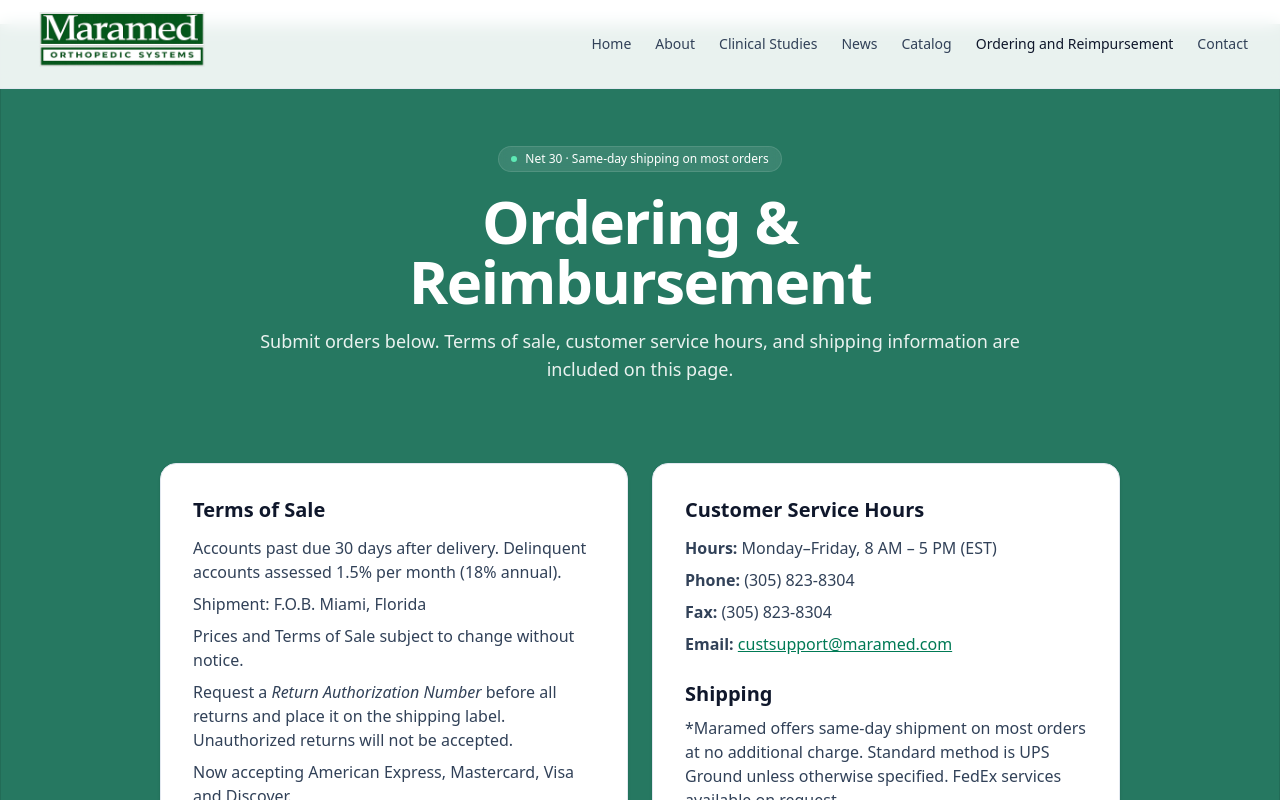
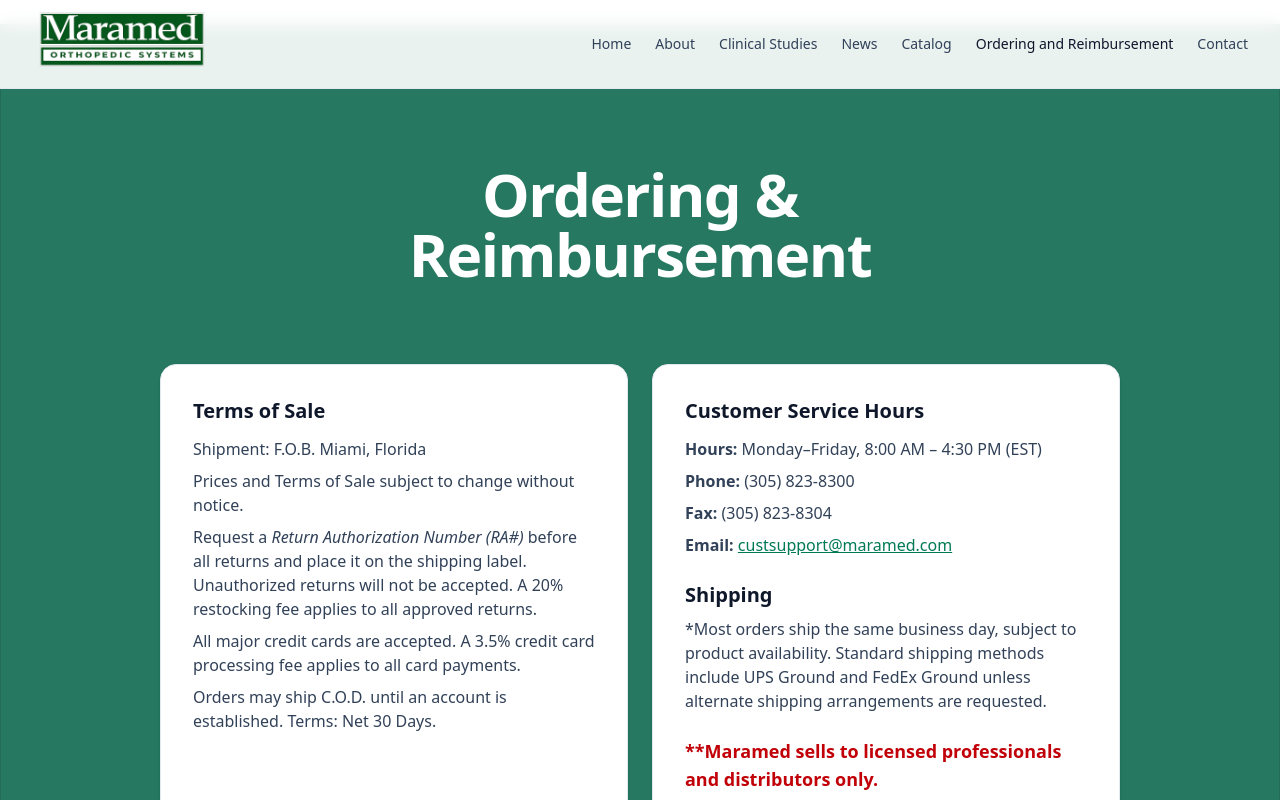
Before and after one commit to erniesmith82/maramed-site, a SvelteKit app: page /ordering in a window 1280 px wide. Shown: the top 800 px of the page. Built offline with nearby package versions, Linux system fonts and the light colour scheme.

Commit message:
Update shipping, returns, payment, and catalog content

```diff
--- a/src/lib/components/Navbar.svelte
+++ b/src/lib/components/Navbar.svelte
@@ -8,7 +8,7 @@
     { href: "/clinical", label: "Clinical Studies" },
     { href: "/news", label: "News" },
     { href: "/catalog", label: "Catalog" },
-    { href: "/ordering", label: "Ordering and Reimpursement" },
+    { href: "/ordering", label: "Ordering and Reimbursement" },
     { href: "/contact", label: "Contact" },
   ];
 
--- a/src/routes/+page.svelte
+++ b/src/routes/+page.svelte
@@ -169,19 +169,19 @@
         <!-- media card -->
         <div class="relative" in:fade={{ duration: T(350), delay: D(120) }}>
           <div
-            class="aspect-[16/10] w-full rounded-3xl border border-white/15 overflow-hidden bg-white/5 shadow-lg"
-            in:scale={{ duration: T(450), delay: D(120), start: 0.96 }}
-          >
+  class="aspect-[16/10] w-full overflow-hidden"
+  in:scale={{ duration: T(450), delay: D(120), start: 0.96 }}
+>
             {#if showHero}
               <img
-                src="/Maramed-catalog.jpg"
-                alt="Catalog preview"
-                class="h-full w-full object-cover will-change-transform"
-                on:error={() => (showHero = false)}
-              />
+  src="/Maramed-catalog-front.jpg"
+  alt="Catalog preview"
+  class="h-full w-full object-contain will-change-transform"
+  on:error={() => (showHero = false)}
+/>
             {:else}
               <div class="h-full w-full grid place-items-center bg-white/10 text-emerald-50/70">
-                Add a hero image at <code>/static/images/Maramed-catalog.jpg</code>
+                Add a hero image at <code>/static/images/Maramed-catalog-front.jpg</code>
               </div>
             {/if}
           </div>
--- a/src/routes/catalog/+page.svelte
+++ b/src/routes/catalog/+page.svelte
@@ -38,9 +38,8 @@
 <!-- catalog page wrapper: full-bleed background image with scrollable content slot -->
 <section
   class="relative isolate min-h-[100svh] sm:min-h-screen flex
-         bg-no-repeat bg-top sm:bg-center
-         bg-contain lg:bg-cover"
-  style="background-image:url('/Maramed-catalog.jpg'); background-color:white;"
+         bg-no-repeat bg-top bg-contain"
+  style="background-image:url('/Maramed-catalog-front.jpg'); background-color:white;"
 >
   <main
     class="relative z-10 flex-1 px-3 sm:px-6 lg:px-8 py-1 sm:py-3 overflow-y-auto no-scrollbar"
--- a/src/routes/ordering/+page.svelte
+++ b/src/routes/ordering/+page.svelte
@@ -170,16 +170,11 @@
     {#if mounted}
       <div in:fade={{ duration: T(320) }}>
         <div class="mx-auto max-w-3xl text-center text-white" in:scale={{ duration: T(360), start: 0.985 }}>
-          <p class="inline-flex items-center gap-2 rounded-full bg-white/10 px-3 py-1 text-[10px] sm:text-xs font-medium ring-1 ring-white/20 backdrop-blur" in:fly={{ y: 10, duration: T(340), delay: D(40) }}>
-            <span class="h-1.5 w-1.5 rounded-full bg-emerald-300"></span>
-            Net 30 · Same-day shipping on most orders
-          </p>
+
           <h1 class="mt-5 text-4xl sm:text-5xl lg:text-6xl font-extrabold tracking-tight" in:fly={{ y: 12, duration: T(400), delay: D(110) }}>
             Ordering &amp; Reimbursement
           </h1>
-          <p class="mt-4 text-sm sm:text-base lg:text-lg text-white/90" in:fly={{ y: 10, duration: T(360), delay: D(200) }}>
-            Submit orders below. Terms of sale, customer service hours, and shipping information are included on this page.
-          </p>
+
         </div>
       </div>
     {/if}
@@ -194,13 +189,15 @@
             <div class="p-6 sm:p-8">
               <h3 class="text-xl font-semibold text-slate-900" in:fly={{ y: 10, duration: T(320), delay: D(100) }}>Terms of Sale</h3>
               <ul class="mt-3 space-y-2 text-slate-700">
-                <li in:fly={{ x: 10, y: 8, duration: T(300), delay: D(130) }}>Accounts past due 30 days after delivery. Delinquent accounts assessed 1.5% per month (18% annual).</li>
                 <li in:fly={{ x: -10, y: 10, duration: T(300), delay: D(150) }}>Shipment: F.O.B. Miami, Florida</li>
                 <li in:fly={{ x: 8, y: 10, duration: T(300), delay: D(170) }}>Prices and Terms of Sale subject to change without notice.</li>
-                <li in:fly={{ x: -8, y: 10, duration: T(300), delay: D(190) }}>Request a <em>Return Authorization Number</em> before all returns and place it on the shipping label. Unauthorized returns will not be accepted.</li>
-                <li in:fly={{ x: 10, y: 8, duration: T(300), delay: D(210) }}>Now accepting American Express, Mastercard, Visa and Discover.</li>
+                <li in:fly={{ x: -8, y: 10, duration: T(300), delay: D(190) }}>
+  Request a <em>Return Authorization Number (RA#)</em> before all returns and place it on the shipping label. Unauthorized returns will not be accepted. A 20% restocking fee applies to all approved returns.</li>
+                <li in:fly={{ x: 10, y: 8, duration: T(300), delay: D(210) }}>
+  All major credit cards are accepted. A 3.5% credit card processing fee applies to all card payments.
+</li>
                 <li in:fly={{ x: -10, y: 8, duration: T(300), delay: D(230) }}>Orders may ship C.O.D. until an account is established. Terms: Net 30 Days.</li>
-                <li in:fly={{ x: 8, y: 8, duration: T(300), delay: D(250) }}>Pay by invoice. Statements are mailed monthly.</li>
+
               </ul>
             </div>
           </div>
@@ -212,8 +209,8 @@
 	class="mt-3 space-y-2 text-slate-700"
 	in:fade={{ duration: T(280), delay: D(150) }}
 >
-	<p><strong>Hours:</strong> Monday–Friday, 8 AM – 5 PM (EST)</p>
-	<p><strong>Phone:</strong> (305) 823-8304</p>
+	<p><strong>Hours:</strong> Monday–Friday, 8:00 AM – 4:30 PM (EST)</p>
+	<p><strong>Phone:</strong> (305) 823-8300</p>
 	<p><strong>Fax:</strong> (305) 823-8304</p>
 	<p>
 		<strong>Email:</strong>
@@ -228,12 +225,11 @@
               <div class="mt-6">
                 <h3 class="text-xl font-semibold text-slate-900" in:fly={{ y: 10, duration: T(320), delay: D(180) }}>Shipping</h3>
                 <p class="mt-2 text-slate-700" in:fade={{ duration: T(280), delay: D(210) }}>
-                  *Maramed offers same-day shipment on most orders at no additional charge.
-                  Standard method is UPS Ground unless otherwise specified. FedEx services available on request.
-                </p>
+  *Most orders ship the same business day, subject to product availability. Standard shipping methods include UPS Ground and FedEx Ground unless alternate shipping arrangements are requested.
+</p>
               </div>
               <div class="mt-6">
-                <p class="mt-2 text-slate-700 font-semibold" in:fade={{ duration: T(280), delay: D(210) }}>
+                <p class="mt-2 text-red-700 font-bold text-lg" in:fade={{ duration: T(280), delay: D(210) }}>
                   **Maramed sells to licensed professionals and distributors only.
                 </p>
               </div>
```
Also changed, not shown: static/Maramed-catalog-front.jpg (added), static/Maramed-catalog.jpg (deleted).
